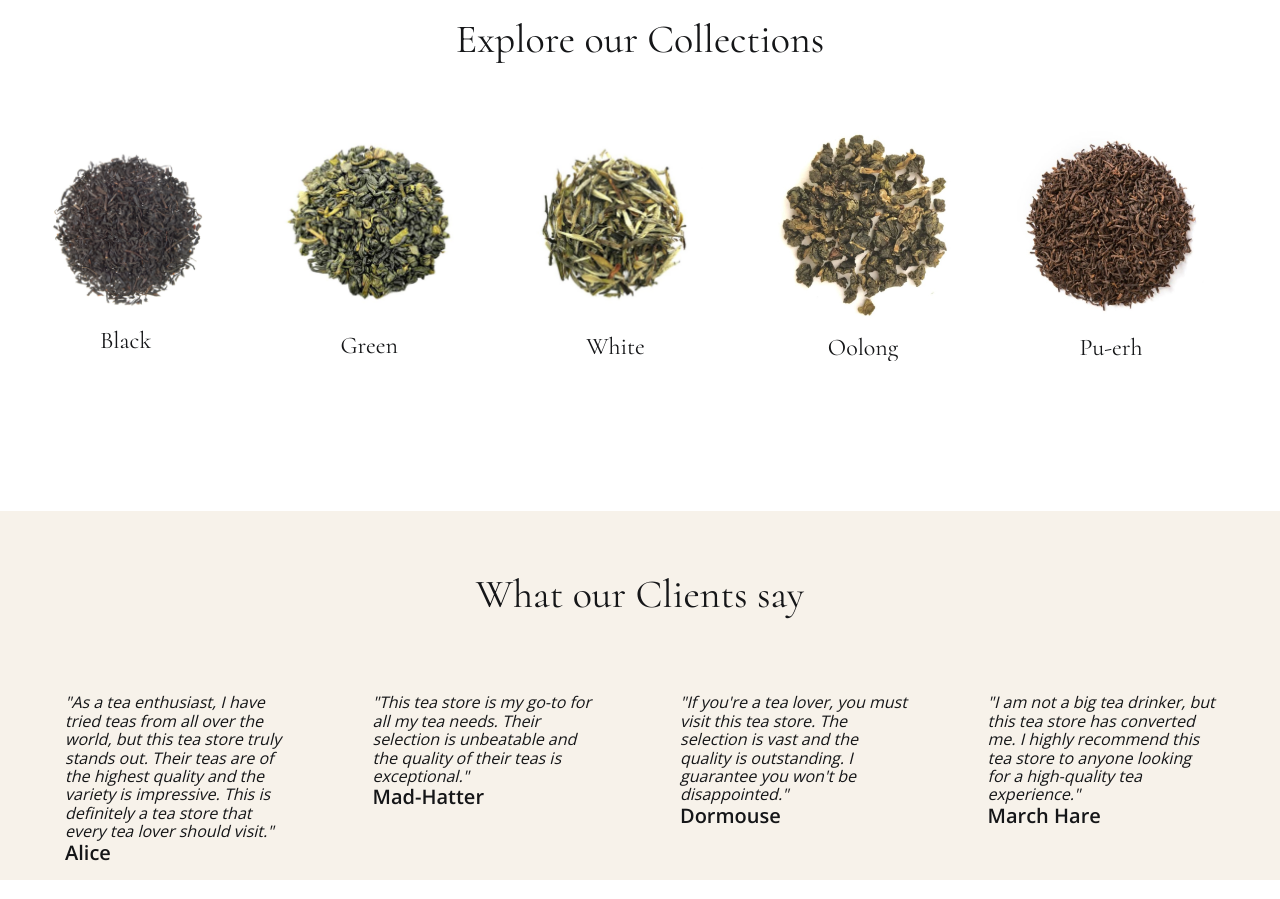
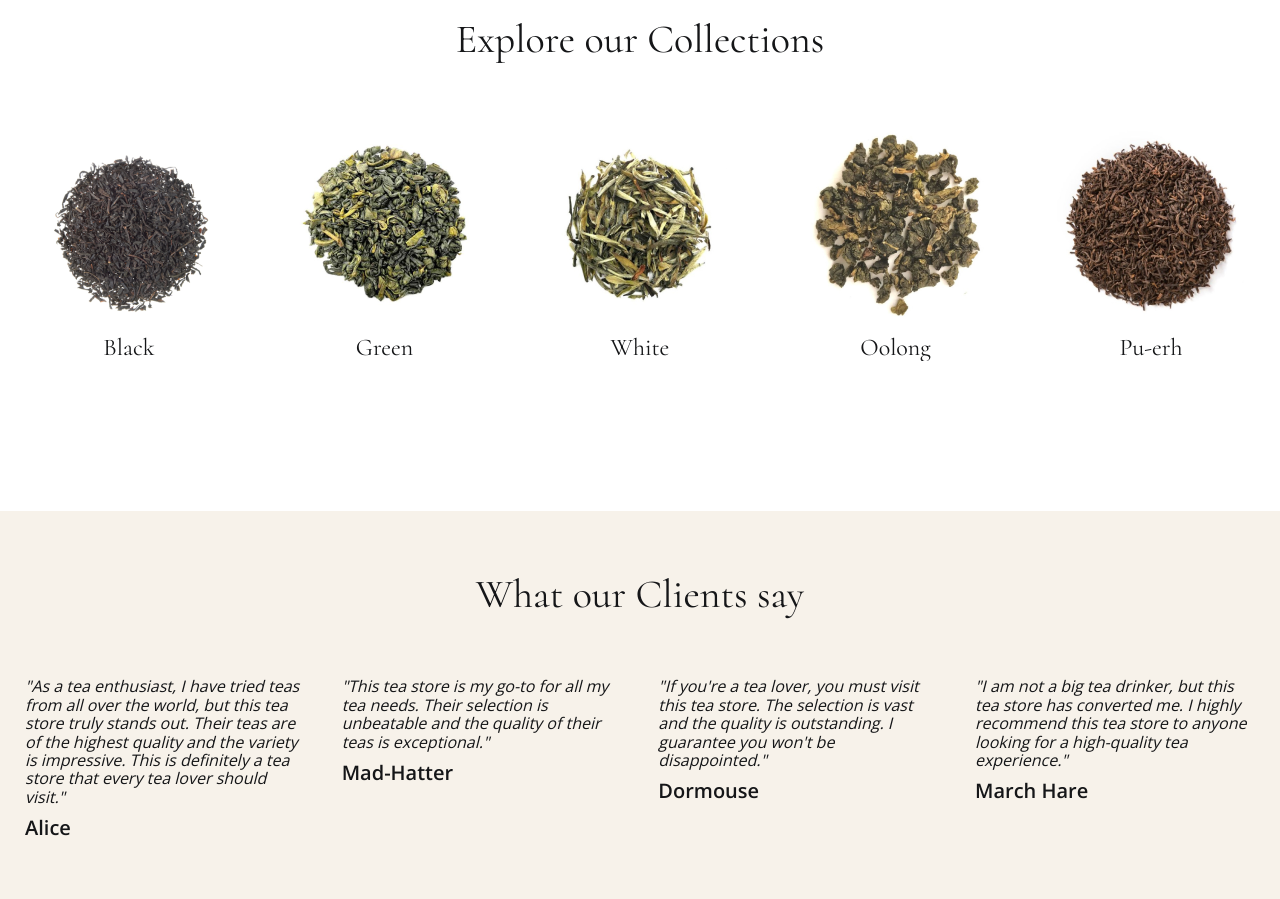
Before and after one commit to Makeilokoogehena/tealuxe-landing-page, a plain HTML site: page index.html in a window 1280 px wide. Shown: the part 1080-1979 px from the top of the page. Drawn offline with nearby package versions, Linux system fonts and the light colour scheme; a web font is replaced by a local one.

Commit message:
FEAT: finished reviews section

```diff
--- a/assets/css/styles.css
+++ b/assets/css/styles.css
@@ -23,6 +23,10 @@ ul {
 body {
   font-family: "Cormorant", serif;
   color: #151618;
+}
+
+blockquote {
+  margin: 0;
 }
 
 .header {
@@ -170,13 +174,19 @@ body {
 }
 
 .assortment__item {
-  margin-right: 40px;
   overflow: hidden;
   max-width: 208px;
 }
 
+.assortment__item:not(:last-child) {
+  margin-right: 40px;
+}
+
 .assortment__image {
   width: 100%;
+  max-height: 208px;
+  height: 100%;
+  object-fit: cover;
 }
 
 .assortment__name {
@@ -186,25 +196,35 @@ body {
 
 .reviews {
   background-color: #f7f2ea;
+  padding: 60px 0;
 }
 
 .reviews__title {
   font-size: 40px;
   font-weight: 400;
   text-align: center;
-  padding: 60px 0;
+  margin-bottom: 60px;
 }
 
 .reviews__list {
-  font-family: "Open Sans";
+  font-family: "Open Sans", sans-serif;
   display: flex;
+  justify-content: space-between;
 }
 
-.reviews__text {
+.reviews__item {
+  max-width: 280px;
+}
+
+.reviews__item:not(:last-child) {
+  margin-right: 26px;
+}
+
+.reviews__text p {
   font-size: 16px;
   font-style: italic;
-  font-weight: 300;
-  max-width: 280px;
+  font-weight: 100;
+  margin-bottom: 10px;
 }
 
 .reviews__name {
--- a/index.html
+++ b/index.html
@@ -153,8 +153,8 @@
       <h2 class="reviews__title">What our Clients say</h2>
       <ul class="reviews__list">
         <li class="reviews__item">
-          <blockquote>
-            <p class="reviews__text">
+          <blockquote class="reviews__text">
+            <p>
               "As a tea enthusiast, I have tried teas from all over the world,
               but this tea store truly stands out. Their teas are of the highest
               quality and the variety is impressive. This is definitely a tea
@@ -164,8 +164,8 @@
           </blockquote>
         </li>
         <li class="reviews__item">
-          <blockquote>
-            <p class="reviews__text">
+          <blockquote class="reviews__text">
+            <p>
               "This tea store is my go-to for all my tea needs. Their selection
               is unbeatable and the quality of their teas is exceptional."
             </p>
@@ -173,8 +173,8 @@
           </blockquote>
         </li>
         <li class="reviews__item">
-          <blockquote>
-            <p class="reviews__text">
+          <blockquote class="reviews__text">
+            <p>
               "If you're a tea lover, you must visit this tea store. The
               selection is vast and the quality is outstanding. I guarantee you
               won't be disappointed."
@@ -183,8 +183,8 @@
           </blockquote>
         </li>
         <li class="reviews__item">
-          <blockquote>
-            <p class="reviews__text">
+          <blockquote class="reviews__text">
+            <p>
               "I am not a big tea drinker, but this tea store has converted me.
               I highly recommend this tea store to anyone looking for a
               high-quality tea experience."
```
